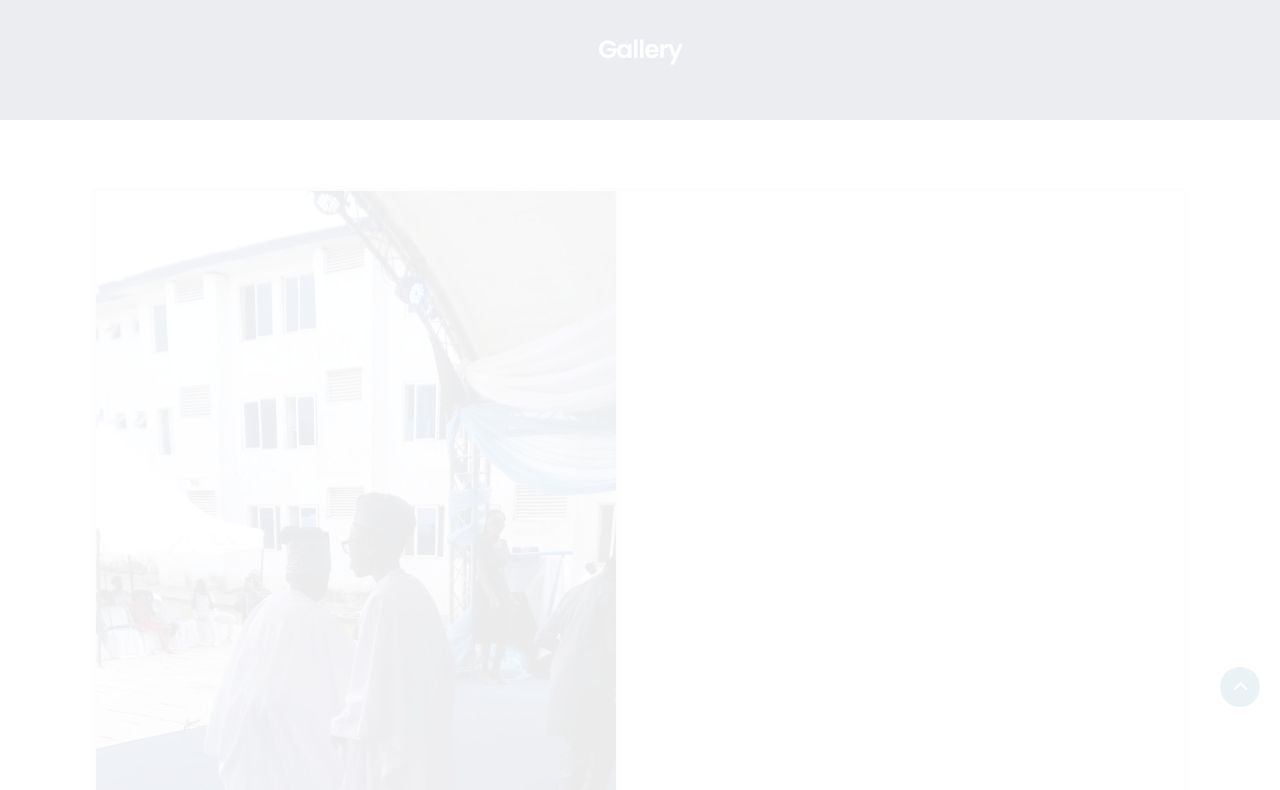
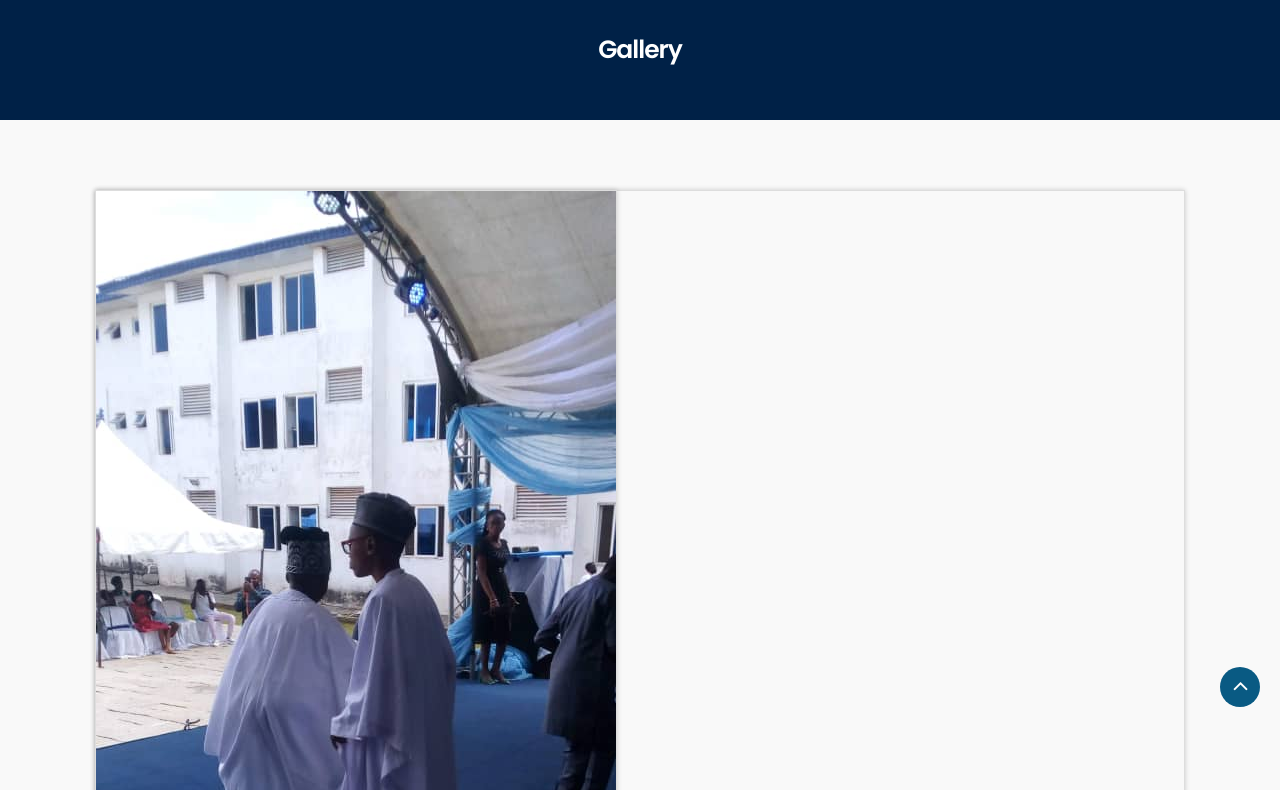
Before and after one commit to kesterTolu/Marella, a plain HTML site: page gallery.html in a window 1280 px wide. Shown: the part 83-873 px from the top of the page. Drawn offline with Linux system fonts and the light colour scheme.

Commit message:
gallery.html

```diff
--- a/gallery.html
+++ b/gallery.html
@@ -37,7 +37,7 @@
 
 </head>
 
-<body id="inner_page" data-spy="scroll" data-target="#navbar-wd" data-offset="98" style="opacity: 8%;">
+<body id="inner_page" data-spy="scroll" data-target="#navbar-wd" data-offset="98" >
 
     <!-- LOADER -->
     <div id="preloader">
```
